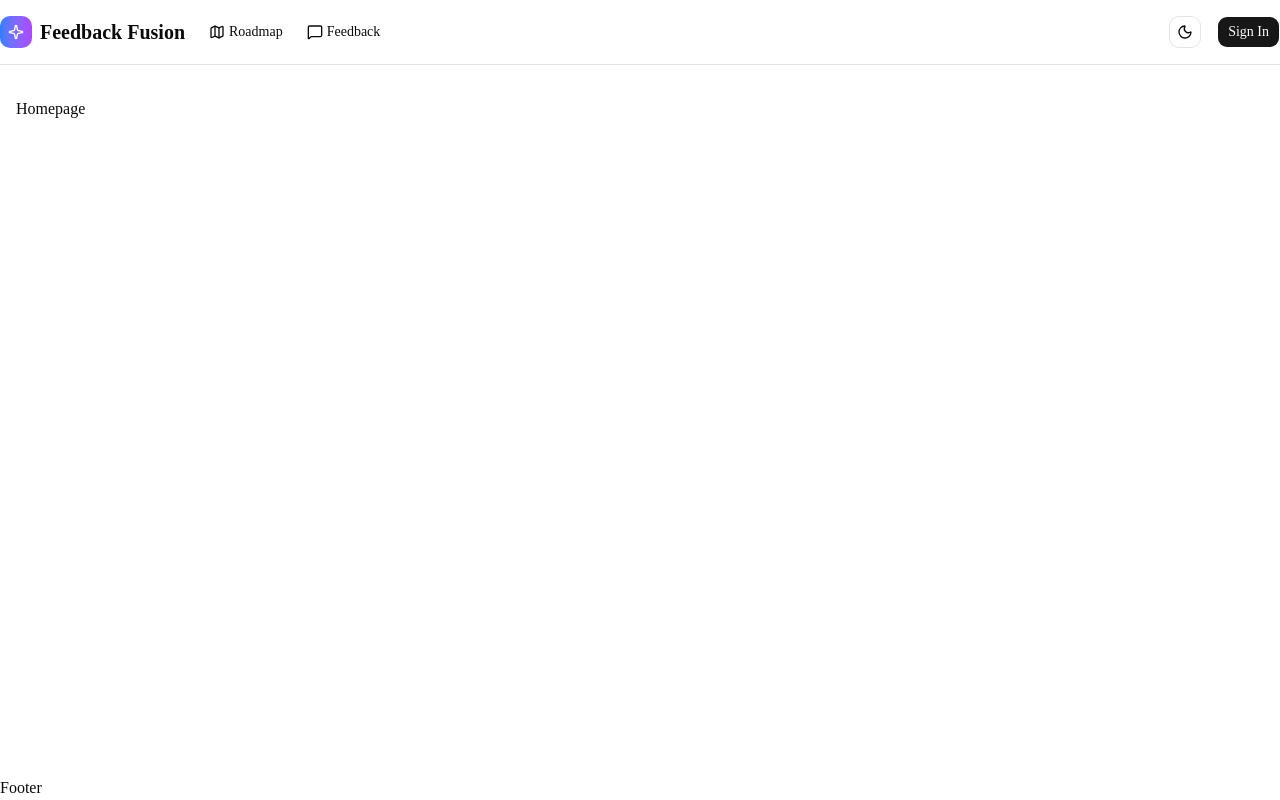
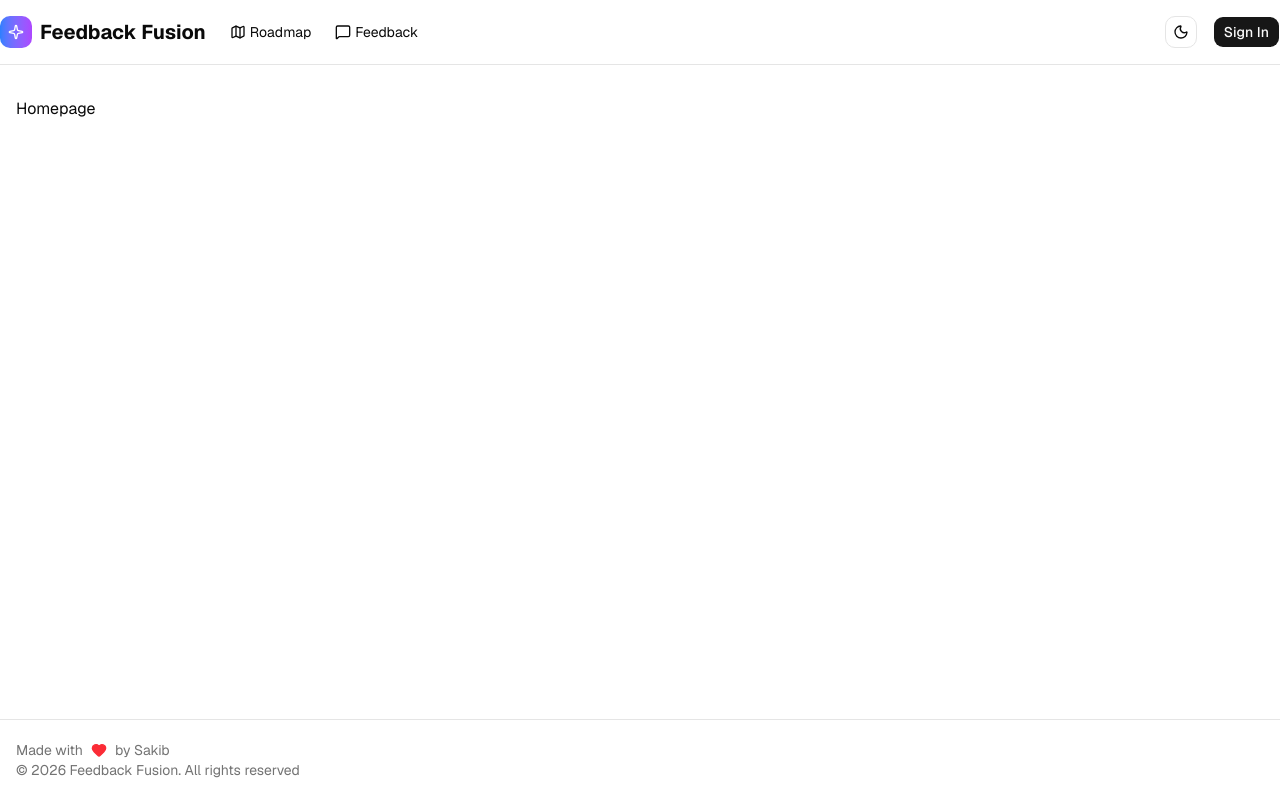
Before and after one commit to Sakib669/feedback-fusion, a Next.js app: page / in a window 1280 px wide. Built offline with nearby package versions, Linux system fonts and the light colour scheme; no server answers.

Commit message:
added gradient header

```diff
--- a/src/app/globals.css
+++ b/src/app/globals.css
@@ -7,7 +7,7 @@
 @theme inline {
   --color-background: var(--background);
   --color-foreground: var(--foreground);
-  --font-sans: var(--font-sans);
+  --font-sans: var(--font-geist-sans);
   --font-mono: var(--font-geist-mono);
   --font-heading: var(--font-sans);
   --color-sidebar-ring: var(--sidebar-ring);
--- a/src/components/Footer.tsx
+++ b/src/components/Footer.tsx
@@ -1,12 +1,24 @@
-interface Props {
+import { Heart } from "lucide-react";
 
-}
+interface Props {}
 
 const Footer = ({}: Props) => {
+  const currentYear = new Date().getFullYear();
   return (
-    <div>
-      Footer
-    </div>
+    <footer className="border-t bg-background mt-auto">
+      <div className="container mx-auto px-4 py-5">
+        <div className="flex flex-col md:flex-row justify-between items-center gap-4">
+          <div className="flex items-center gap-2 text-sm text-muted-foreground">
+            <span>Made with</span>
+            <Heart className="h-4 w-4 text-red-500 fill-red-500" />
+            <span>by Sakib</span>
+          </div>
+        </div>
+        <div className="flex items-center gap-4 text-sm text-muted-foreground">
+          <span>© {currentYear} Feedback Fusion. All rights reserved</span>
+        </div>
+      </div>
+    </footer>
   );
 };
 
--- /dev/null
+++ b/src/components/GradientHeader.tsx
@@ -0,0 +1,25 @@
+import { ReactNode } from "react";
+
+interface GradientHeaderProps {
+  title: string;
+  subtitle?: string;
+  children?: ReactNode;
+}
+export function GradientHeader({
+  title,
+  subtitle,
+  children,
+}: GradientHeaderProps) {
+  return (
+    <section className="relative overflow-hidden rounded-2xl bg-linear-to-r from-blue-500 via-purple-500 to-pink-500 p-8 text-white mb-8">
+      <div className="relative z-10">
+        <h1 className="text-4xl font-bold">{title}</h1>
+        {subtitle && (
+          <p className="mt-2 text-lg text-blue-100 max-w-2xl">{subtitle}</p>
+        )}
+        {children}
+      </div>
+      <div className="absolute right-0 top-0 h-full w-64 bg-linear-to-l from-white/10 to-transparent"></div>
+    </section>
+  );
+}
```
